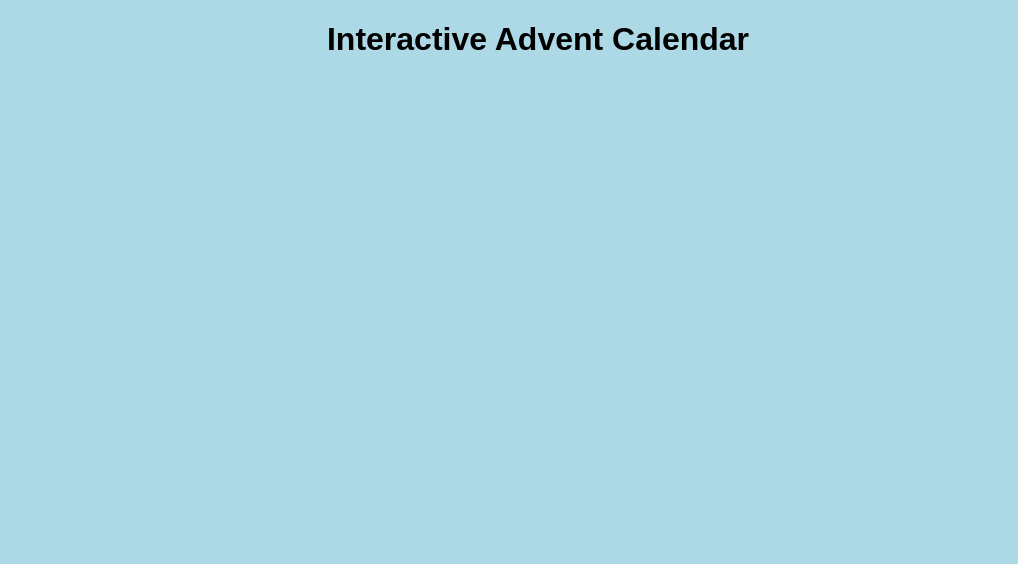
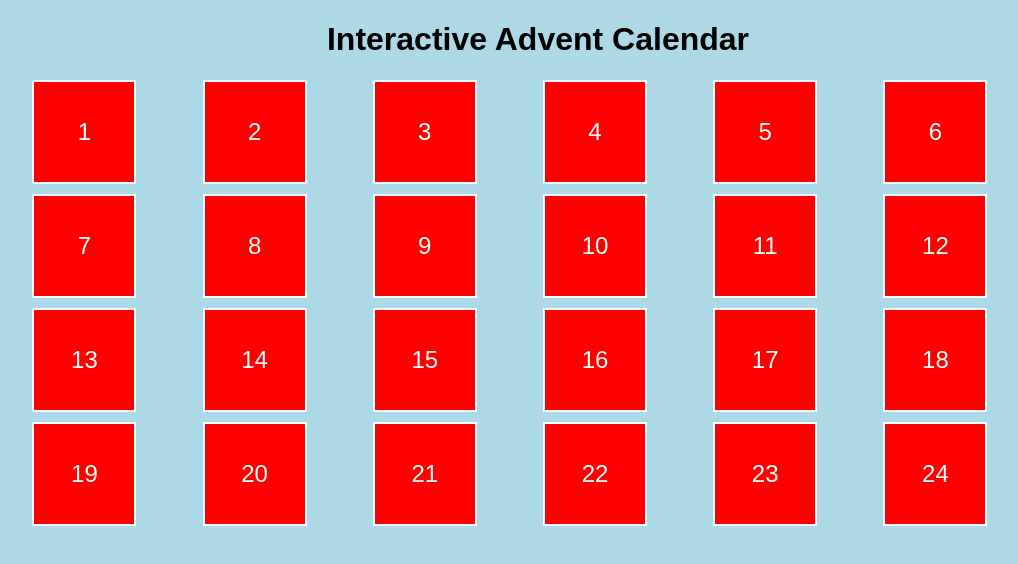
Before and after one commit to svphve/AdventCalendar, a plain HTML site: page index.html in a window 1280 px wide. Shown: the whole page, without its empty margins (102-1120 px from the left). Drawn offline with Linux system fonts and the light colour scheme.

Commit message:
Add final structure and styles for advent calendar

```diff
--- a/index.html
+++ b/index.html
@@ -5,11 +5,35 @@
     <meta name="viewport" content="width=device-width, initial-scale=1.0">
     <title>Advent Calendar</title>
     <link rel="stylesheet" href="style.css">
+    <script src="script.js"></script>
 </head>
 <body>
     <h1>Interactive Advent Calendar</h1>
     <div class="calendar">
-        <!-- Add 24 doors here -->
+        <div class="door" id="day1">1</div>
+        <div class="door" id="day2">2</div>
+        <div class="door" id="day3">3</div>
+        <div class="door" id="day4">4</div>
+        <div class="door" id="day5">5</div>
+        <div class="door" id="day6">6</div>
+        <div class="door" id="day7">7</div>
+        <div class="door" id="day8">8</div>
+        <div class="door" id="day9">9</div>
+        <div class="door" id="day10">10</div>
+        <div class="door" id="day11">11</div>
+        <div class="door" id="day12">12</div>
+        <div class="door" id="day13">13</div>
+        <div class="door" id="day14">14</div>
+        <div class="door" id="day15">15</div>
+        <div class="door" id="day16">16</div>
+        <div class="door" id="day17">17</div>
+        <div class="door" id="day18">18</div>
+        <div class="door" id="day19">19</div>
+        <div class="door" id="day20">20</div>
+        <div class="door" id="day21">21</div>
+        <div class="door" id="day22">22</div>
+        <div class="door" id="day23">23</div>
+        <div class="door" id="day24">24</div>
     </div>
     <script src="script.js"></script>
 </body>
```
